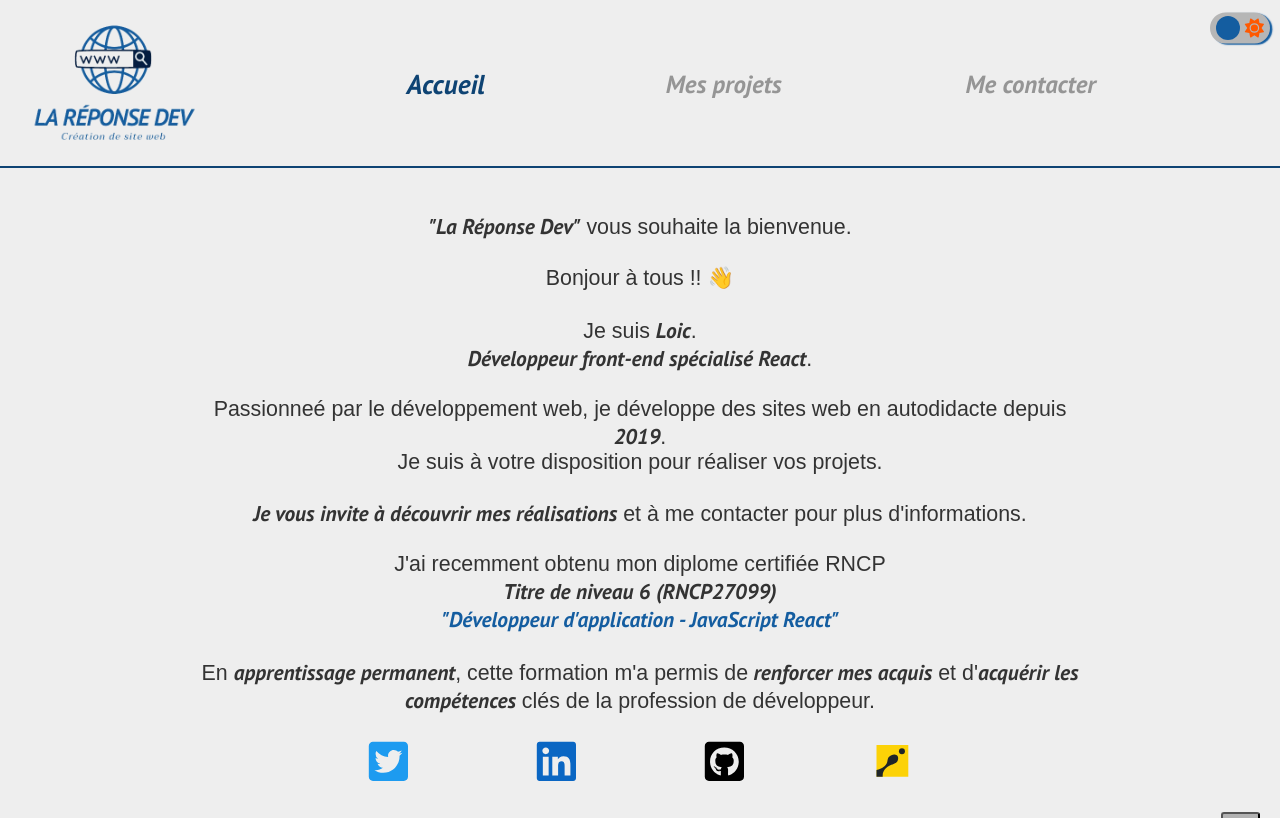
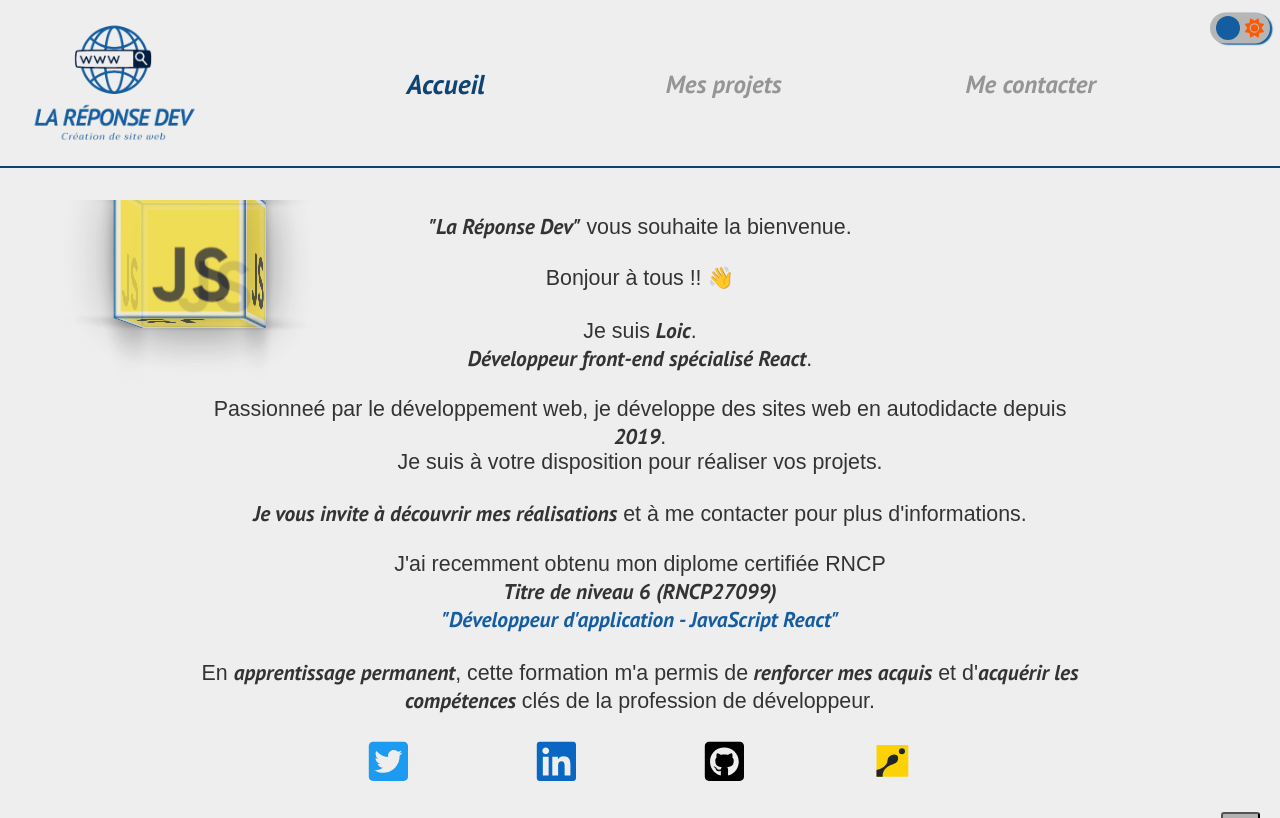
Before and after one commit to DevWeb13/portfolioreact, a React (Create React App) app: page / in a window 1280 px wide. Built offline with nearby package versions, Linux system fonts and the light colour scheme; a web font is replaced by a local one.

Commit message:
feat: (Home.jsx && Boxes.jsx): create Boxes component and put in Home pages

```diff
--- /dev/null
+++ b/src/components/Boxes/Boxes.jsx
@@ -0,0 +1,176 @@
+import React from 'react';
+import jsLogo from '../../assets/js-svgrepo-com.svg';
+import reactLogo from '../../assets/react-svgrepo-com.svg';
+import sassLogo from '../../assets/sass-svgrepo-com.svg';
+import mongoLogo from '../../assets/mongodb-svgrepo-com.svg';
+import nodeLogo from '../../assets/nodejs-svgrepo-com.svg';
+import expressLogo from '../../assets/express-svgrepo-com.svg';
+import vercelLogo from '../../assets/vercel-svgrepo-com.svg';
+
+function Boxes() {
+  const boxes = document.querySelectorAll('.box');
+  let current = 1;
+
+  setInterval(() => {
+    boxes.forEach((box) => {
+      if (current > boxes.length) current = 1;
+
+      if (Number(box.classList[1].split('-')[1]) === current) {
+        box.classList.add('active');
+      } else {
+        box.classList.remove('active');
+      }
+    });
+    current++;
+  }, 5000);
+
+  return (
+    <div className="boxesContainer center">
+      <div className="boxes center">
+        <div className="box box-1 active ">
+          <div className="top-side">
+            <img src={jsLogo} alt="jsLogo" />
+          </div>
+          <div className="bottom-side">
+            <img src={jsLogo} alt="jsLogo" />
+          </div>
+          <div className="front-side">
+            <img src={jsLogo} alt="jsLogo" />
+          </div>
+          <div className="back-side">
+            <img src={jsLogo} alt="jsLogo" />
+          </div>
+          <div className="right-side">
+            <img src={jsLogo} alt="jsLogo" />
+          </div>
+          <div className="left-side">
+            <img src={jsLogo} alt="jsLogo" />
+          </div>
+        </div>
+        <div className="box box-2 ">
+          <div className="top-side">
+            <img src={reactLogo} alt="reactLogo" />
+          </div>
+          <div className="bottom-side">
+            <img src={reactLogo} alt="reactLogo" />
+          </div>
+          <div className="front-side">
+            <img src={reactLogo} alt="reactLogo" />
+          </div>
+          <div className="back-side">
+            <img src={reactLogo} alt="reactLogo" />
+          </div>
+          <div className="right-side">
+            <img src={reactLogo} alt="reactLogo" />
+          </div>
+          <div className="left-side">
+            <img src={reactLogo} alt="reactLogo" />
+          </div>
+        </div>
+
+        <div className="box box-3 ">
+          <div className="top-side">
+            <img src={mongoLogo} alt="mongoLogo" />
+          </div>
+          <div className="bottom-side">
+            <img src={mongoLogo} alt="mongoLogo" />
+          </div>
+          <div className="front-side">
+            <img src={mongoLogo} alt="mongoLogo" />
+          </div>
+          <div className="back-side">
+            <img src={mongoLogo} alt="mongoLogo" />
+          </div>
+          <div className="right-side">
+            <img src={mongoLogo} alt="mongoLogo" />
+          </div>
+          <div className="left-side">
+            <img src={mongoLogo} alt="mongoLogo" />
+          </div>
+        </div>
+        <div className="box box-4 ">
+          <div className="top-side">
+            <img src={nodeLogo} alt="nodeLogo" />
+          </div>
+          <div className="bottom-side">
+            <img src={nodeLogo} alt="nodeLogo" />
+          </div>
+          <div className="front-side">
+            <img src={nodeLogo} alt="nodeLogo" />
+          </div>
+          <div className="back-side">
+            <img src={nodeLogo} alt="nodeLogo" />
+          </div>
+          <div className="right-side">
+            <img src={nodeLogo} alt="nodeLogo" />
+          </div>
+          <div className="left-side">
+            <img src={nodeLogo} alt="nodeLogo" />
+          </div>
+        </div>
+        <div className="box box-5 ">
+          <div className="top-side">
+            <img src={expressLogo} alt="expressLogo" />
+          </div>
+          <div className="bottom-side">
+            <img src={expressLogo} alt="expressLogo" />
+          </div>
+          <div className="front-side">
+            <img src={expressLogo} alt="expressLogo" />
+          </div>
+          <div className="back-side">
+            <img src={expressLogo} alt="expressLogo" />
+          </div>
+          <div className="right-side">
+            <img src={expressLogo} alt="expressLogo" />
+          </div>
+          <div className="left-side">
+            <img src={expressLogo} alt="expressLogo" />
+          </div>
+        </div>
+        <div className="box box-6 ">
+          <div className="top-side">
+            <img src={sassLogo} alt="sassLogo" />
+          </div>
+          <div className="bottom-side">
+            <img src={sassLogo} alt="sassLogo" />
+          </div>
+          <div className="front-side">
+            <img src={sassLogo} alt="sassLogo" />
+          </div>
+          <div className="back-side">
+            <img src={sassLogo} alt="sassLogo" />
+          </div>
+          <div className="right-side">
+            <img src={sassLogo} alt="sassLogo" />
+          </div>
+          <div className="left-side">
+            <img src={sassLogo} alt="sassLogo" />
+          </div>
+        </div>
+        <div className="box box-7 ">
+          <div className="top-side">
+            <img src={vercelLogo} alt="vercelLogo" />
+          </div>
+          <div className="bottom-side">
+            <img src={vercelLogo} alt="vercelLogo" />
+          </div>
+          <div className="front-side">
+            <img src={vercelLogo} alt="vercelLogo" />
+          </div>
+          <div className="back-side">
+            <img src={vercelLogo} alt="vercelLogo" />
+          </div>
+          <div className="right-side">
+            <img src={vercelLogo} alt="vercelLogo" />
+          </div>
+          <div className="left-side">
+            <img src={vercelLogo} alt="vercelLogo" />
+          </div>
+        </div>
+      </div>
+    </div>
+  );
+}
+
+export default Boxes;
--- /dev/null
+++ b/src/components/Boxes/_boxes.scss
@@ -0,0 +1,197 @@
+.center {
+  display: flex;
+  justify-content: center;
+  align-items: center;
+}
+
+.boxesContainer {
+  display: none;
+}
+@include small {
+  .boxesContainer {
+    display: flex;
+    width: 100%;
+    max-width: 1440px;
+    height: calc(100vh - $headerHeightXSmall - $gap);
+    background-color: rgba(127, 86, 167);
+    position: absolute;
+    background-color: transparent;
+    z-index: -1;
+    overflow: hidden;
+  }
+
+  .boxes {
+    width: 100%;
+    height: 100%;
+    perspective: 150rem;
+    position: relative;
+    // font-size: 1rem;
+  }
+
+  .box {
+    transform-style: preserve-3d;
+    transform: rotateY(45deg) rotateX(30deg);
+    position: relative;
+    display: flex;
+    justify-content: center;
+    align-items: center;
+    transition: all 1s;
+    cursor: pointer;
+  }
+  .active.box {
+    top: -250px;
+    left: -35%;
+    transition: all 1s;
+  }
+  // .active.box.adjustRight {
+  //   left: 2rem;
+  // }
+  // .active.box.adjustLeft {
+  //   left: -2rem;
+  // }
+
+  @keyframes boxAnim {
+    0% {
+      transform: rotateX(0) rotateY(0) rotateZ(0);
+    }
+    100% {
+      transform: rotateX(360deg) rotateY(360deg) rotateZ(360deg);
+    }
+  }
+
+  .box-1 {
+    left: -250rem;
+    top: -60rem;
+    animation: boxAnim 100s infinite linear;
+  }
+
+  .box-2 {
+    left: -110rem;
+    top: -230rem;
+    animation: boxAnim 100s -10s infinite linear;
+  }
+
+  .box-3 {
+    left: 100rem;
+    top: -230rem;
+    animation: boxAnim 100s -20s infinite linear;
+  }
+
+  .box-4 {
+    left: 250rem;
+    top: -60rem;
+    animation: boxAnim 100s -30s infinite linear;
+  }
+
+  .box-5 {
+    left: 220rem;
+    top: 130rem;
+    animation: boxAnim 100s -40s infinite linear;
+  }
+
+  .box-6 {
+    left: 0;
+    top: 250rem;
+    animation: boxAnim 100s -50s infinite linear;
+  }
+
+  .box-7 {
+    left: -210rem;
+    top: 140rem;
+    animation: boxAnim 100s -60s infinite linear;
+  }
+
+  .box div {
+    width: 5rem;
+    height: 5rem;
+    position: absolute;
+    opacity: 0.8;
+    box-shadow: 0.1rem 0.1rem 0.1rem $colorPrimary inset,
+      -0.1rem -0.1rem 0.1rem $colorPrimary inset,
+      0.1rem 0.1rem 3.5rem rgba(0, 0, 0, 0.2),
+      -0.1rem -0.1rem 3.5rem rgba(0, 0, 0, 0.2);
+    display: flex;
+    align-items: center;
+    justify-content: center;
+    background-color: $colorLight;
+    img {
+      width: 90%;
+      height: 90%;
+      object-fit: cover;
+    }
+  }
+
+  .top-side {
+    transform: rotateX(90deg) translateZ(2.5rem);
+  }
+
+  .bottom-side {
+    transform: rotateX(90deg) translateZ(-2.5rem);
+    img {
+      transform: scaleX(-1);
+    }
+  }
+
+  .front-side {
+    transform: translateZ(2.5rem);
+  }
+
+  .back-side {
+    transform: translateZ(-2.5rem);
+  }
+
+  .right-side {
+    transform: rotateY(-90deg) translateX(2.5rem);
+    transform-origin: right;
+    img {
+      transform: scaleX(-1);
+    }
+  }
+
+  .left-side {
+    transform: rotateY(90deg) translateX(-2.5rem);
+    transform-origin: left;
+  }
+
+  .active.box div {
+    width: 8rem;
+    height: 8rem;
+    transition: all 0.2s 0.5s ease-in-out;
+    position: absolute;
+  }
+
+  .active .top-side {
+    transform: rotateX(90deg) translateZ(4rem);
+  }
+
+  .active .bottom-side {
+    transform: rotateX(90deg) translateZ(-4rem);
+  }
+
+  .active .front-side {
+    transform: translateZ(4rem);
+  }
+
+  .active .back-side {
+    transform: translateZ(-4rem);
+  }
+
+  .active .right-side {
+    transform: rotateY(-90deg) translateX(4rem);
+    transform-origin: right;
+  }
+
+  .active .left-side {
+    transform: rotateY(90deg) translateX(-4rem);
+    transform-origin: left;
+  }
+
+  .dark {
+    .box div {
+      box-shadow: 0.1rem 0.1rem 0.1rem $colorDarkSecondary inset,
+        -0.1rem -0.1rem 0.1rem $colorDarkSecondary inset,
+        0.1rem 0.1rem 3.5rem rgba(255, 255, 255, 0.2),
+        -0.1rem -0.1rem 3.5rem rgba(255, 255, 255, 0.2);
+    }
+  }
+}
--- a/src/pages/Home/Home.jsx
+++ b/src/pages/Home/Home.jsx
@@ -1,5 +1,6 @@
 import React from 'react';
 import LogoLinks from '../../components/LogoLinks/LogoLinks';
+import Boxes from '../../components/Boxes/Boxes';
 
 function Home() {
   return (
@@ -43,6 +44,7 @@ function Home() {
         </p>
         <LogoLinks />
       </div>
+      <Boxes />
     </div>
   );
 }
--- a/src/styles/index.scss
+++ b/src/styles/index.scss
@@ -12,3 +12,4 @@
 @import '../components/Form/form';
 @import '../components/ProjectCard/projectCard';
 @import '../components/ButtonLink/buttonLink';
+@import '../components/Boxes/boxes';
```
